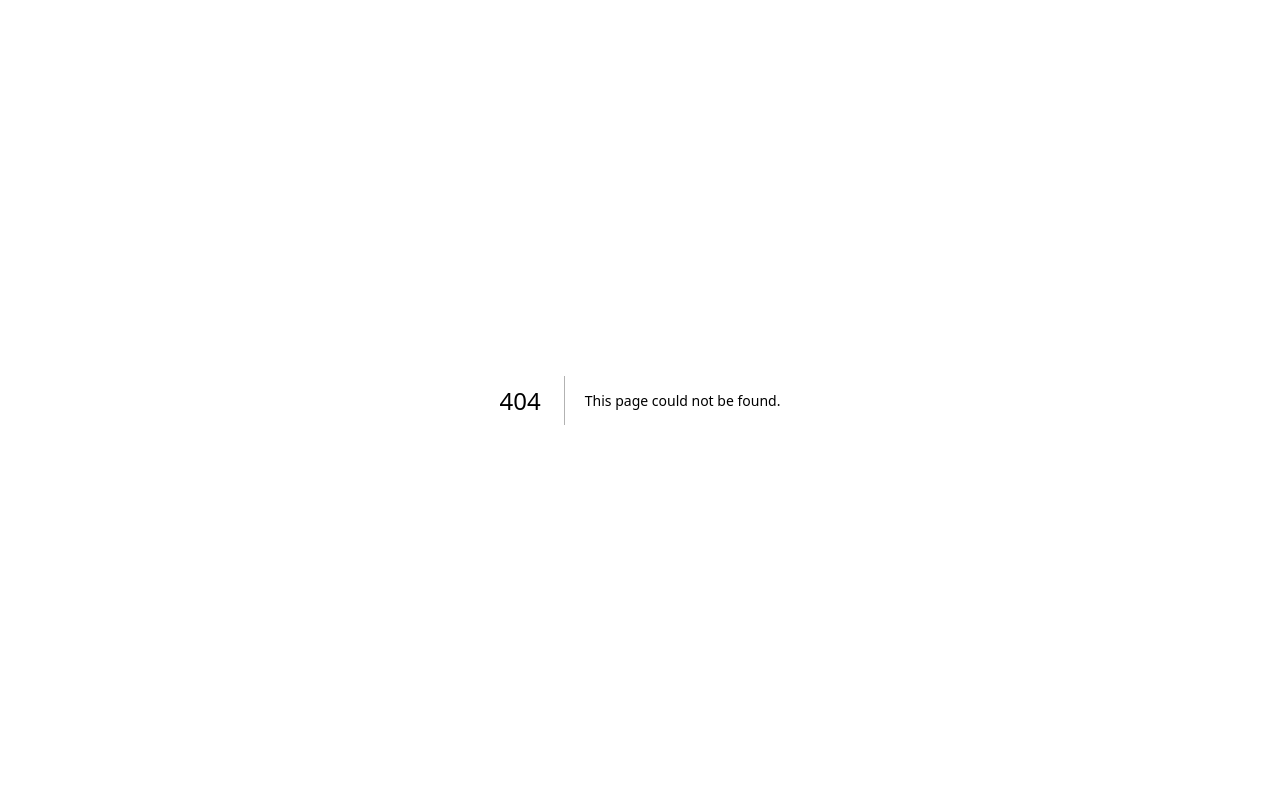
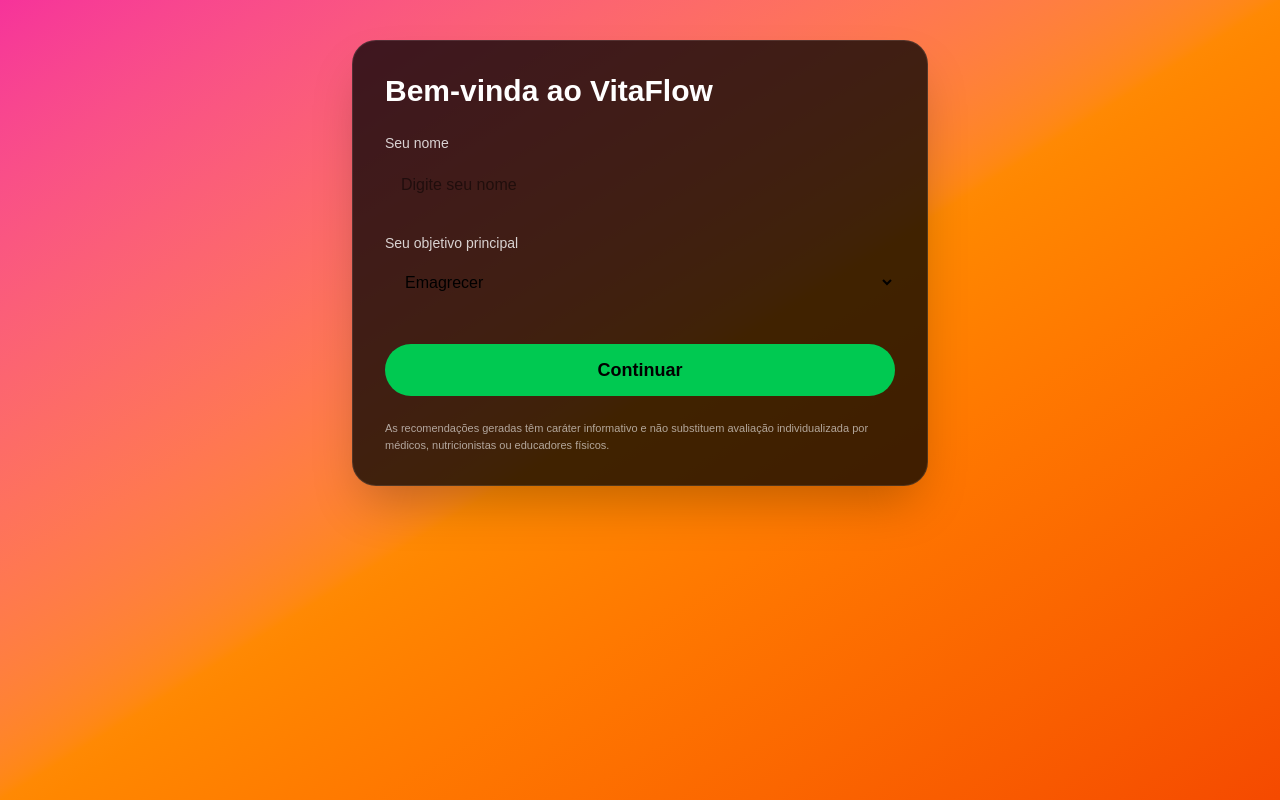
Before and after one commit to victoriadiasr-tech/vitaflow-app, a Next.js app: page /onboarding in a window 1280 px wide. Before the commit this address had no page. Built offline with nearby package versions, Linux system fonts and the light colour scheme.

Commit message:
feat: landing e onboarding do VitaFlow

```diff
--- /dev/null
+++ b/src/app/onboarding/page.tsx
@@ -0,0 +1,61 @@
+"use client";
+
+import { useState } from "react";
+
+export default function Onboarding() {
+  const [name, setName] = useState("");
+  const [goal, setGoal] = useState("emagrecer");
+
+  return (
+    <main className="min-h-screen bg-gradient-to-br from-pink-500 via-orange-400 to-orange-600 px-6 py-10">
+      <div className="max-w-xl mx-auto bg-black/75 rounded-3xl p-8 shadow-2xl border border-white/10">
+        <h1 className="text-3xl font-semibold mb-6 text-white">
+          Bem-vinda ao VitaFlow
+        </h1>
+
+        <div className="space-y-6">
+          <div>
+            <label className="block mb-2 text-sm text-white/80">
+              Seu nome
+            </label>
+            <input
+              type="text"
+              className="w-full px-4 py-3 rounded-xl text-black outline-none"
+              placeholder="Digite seu nome"
+              value={name}
+              onChange={(e) => setName(e.target.value)}
+            />
+          </div>
+
+          <div>
+            <label className="block mb-2 text-sm text-white/80">
+              Seu objetivo principal
+            </label>
+            <select
+              className="w-full px-4 py-3 rounded-xl text-black outline-none"
+              value={goal}
+              onChange={(e) => setGoal(e.target.value)}
+            >
+              <option value="emagrecer">Emagrecer</option>
+              <option value="ganhar massa">Ganhar massa</option>
+              <option value="definir">Definir</option>
+              <option value="saude">Melhorar a saúde</option>
+            </select>
+          </div>
+
+          <button
+            className="w-full mt-4 px-8 py-3 rounded-full bg-green-500 hover:bg-green-600 text-black font-semibold text-lg transition-transform hover:scale-105"
+          >
+            Continuar
+          </button>
+        </div>
+
+        <p className="text-[11px] text-white/60 mt-6">
+          As recomendações geradas têm caráter informativo e não substituem
+          avaliação individualizada por médicos, nutricionistas ou educadores
+          físicos.
+        </p>
+      </div>
+    </main>
+  );
+}
```
